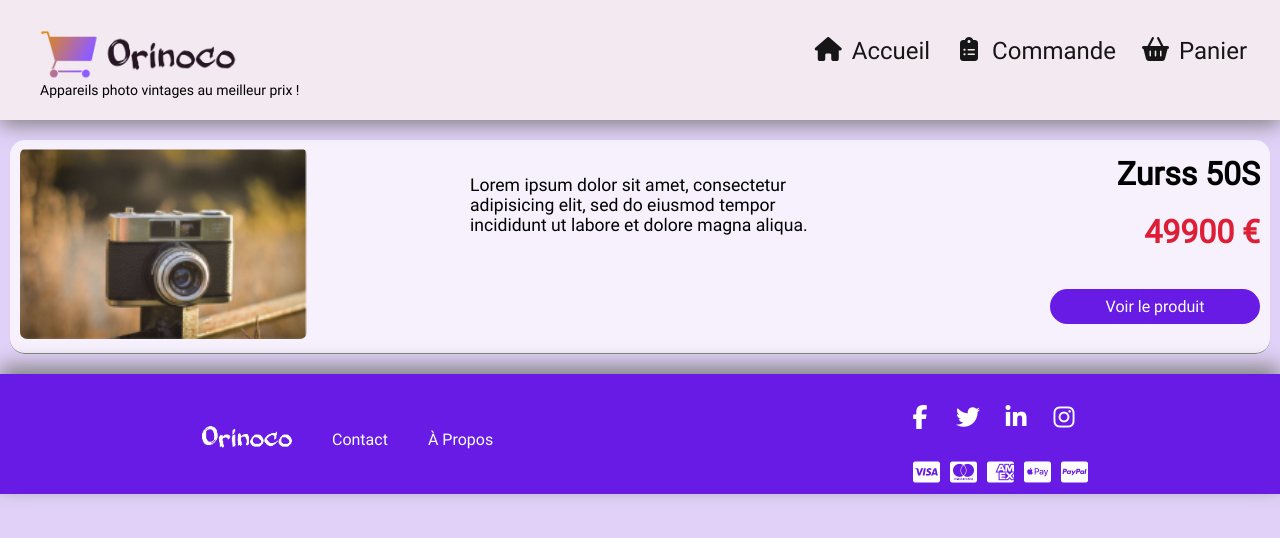
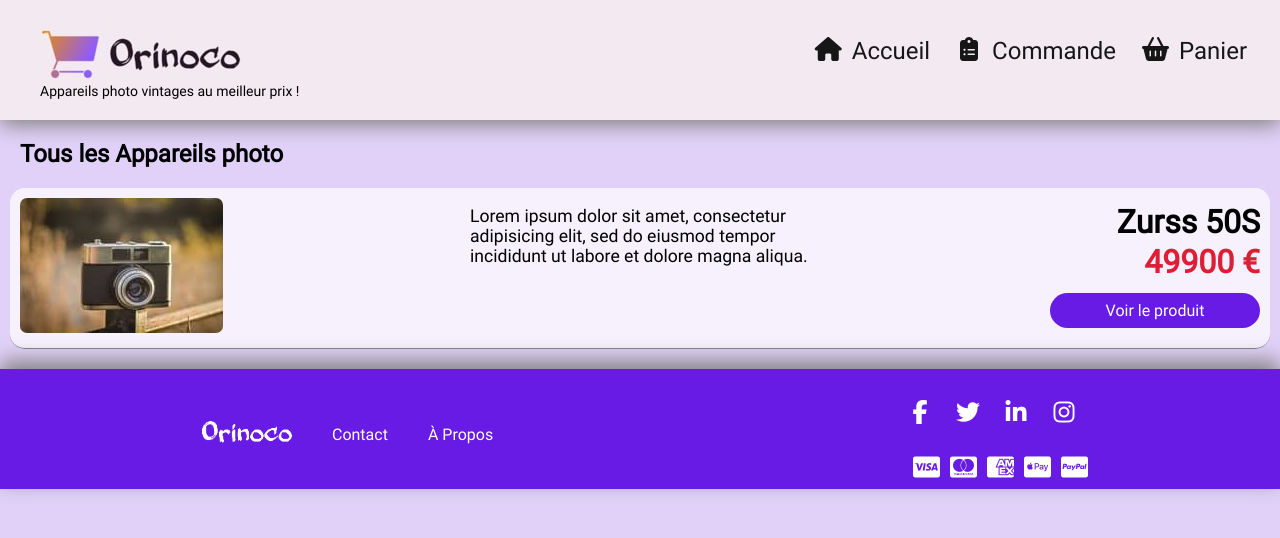
Before and after one commit to gjouet83/Orinoco-P5-Openclassrooms, a website: page index.html in a window 1280 px wide. Drawn offline with Linux system fonts and the light colour scheme.

Commit message:
amélioration seo, création btn.scss

```diff
--- a/index.html
+++ b/index.html
@@ -8,7 +8,8 @@
     <meta name = "description" content="Orinoco, site de e-commerce proposant à la vente des caméras et appareils photos vintages au meilleur prix." />
     <meta name="keywords" content="achat de caméras au meilleur prix, apn, appareil photo numérique vintage, e-commerce, vente en ligne" />
 
-    <link rel="preload" href="./img/logomob1.webp" as="image">
+    <link rel="preload" href="./img/logomob.jpg" as="image">
+    <link rel="preload" href="./img/vcam_1_thumbnail.jpg" as="image">
     <link rel="preload" href="./fonts/Roboto-Regular.ttf" crossorigin="anonymous" as="font">
     <link rel="preload" href="./css/style.min.css" as="style">
 
@@ -24,7 +25,9 @@
         <a class="header__nav__btnMenuOpen" href="#menu" aria-label="menu" >
           <i class="fas fa-bars"></i>
         </a>
-        <span class="header__nav__describ">MENU</span>
+        <span class="header__nav__describ">
+          MENU
+        </span>
         <div class="header__nav__menu" id="menu">
           <ul class="header__nav__menu__list">
             <li>
@@ -55,7 +58,12 @@
       </nav>
       <div class="header__logo">
         <a href="index.html">
-          <img src="./img/logomob1.webp" width="200" height="91" alt="logo du site composé d'un caddie à gauche suivi Orinoco en toutes lettres">
+          <img
+            src="./img/logomob.jpg"
+            width="204"
+            height="92"
+            alt="logo du site composé d'un caddie à gauche suivi Orinoco en toutes lettres"
+          >
         </a>
         <h1 class="header__logo__title">
           Appareils photo vintages au meilleur prix !
@@ -63,38 +71,49 @@
       </div>
     </header>
     <main class="index">
-
-
-
-      <div class="index__element">
-        <h2 class="index__element__name">
+      <section class="index__productList">
+        <h2 class="index__productList__title">
+          Tous les Appareils photo
+        </h2>
+        <div class="index__productList__element" id="productsList">
+          <h3 class="index__productList__element__name">
             Zurss 50S
-        </h2>
-        <div class="index__element__picture">
+          </h3>
+          <div class="index__productList__element__picture">
             <figure>
-            <img src="./img/vcam_1_thumbnail.webp" width= "201" height= "134" alt="">
+              <img
+                src="./img/vcam_1_thumbnail.jpg"
+                width= "203"
+                height= "135"
+                alt="appareil photo Zurss 50s"
+              >
             </figure>
           </div>
-        <div class="index__element__description">
+          <div class="index__productList__element__description">
             <p>
               Lorem ipsum dolor sit amet, consectetur adipisicing elit, sed do eiusmod tempor incididunt ut labore et dolore magna aliqua.
             </p>
           </div>
-        <div class="index__element__price">
-          <span class="index__element__price__value">49900 €</span>
+          <div class="index__productList__element__price">
+            <span class="index__productList__element__price__value">
+              49900 €
+            </span>
           </div>
-        <a class="index__element__viewProduct" href="./product.html">
+          <a class="index__productList__element__viewProduct btn" href="./product.html">
             Voir le produit
           </a>
         </div>
-
-
-
+      </section>
     </main>
     <footer class="footer">
       <ul class="footer__list">
         <li class="footer__list__logo">
-          <img src="./img/logowhite.png" width="90" height="22" alt="logo du site">
+          <img
+            src="./img/logowhite.png"
+            width="90"
+            height="22"
+            alt="logo du site"
+          >
         </li>
         <li>
           <a class="footer__list__elements" href="#">
--- /dev/null
+++ b/sass/components/_btn.scss
@@ -0,0 +1,11 @@
+.btn {
+    @include font-color ($backgrounddark);
+    text-align: center;
+    border-radius: 25px;
+    background-color: $secondaryColor;
+    transition: all 400ms;
+    &:focus, &:hover {
+        box-shadow: 0px 2px 2px grey;
+        opacity: 60%;
+    }
+}
--- a/sass/layouts/_header.scss
+++ b/sass/layouts/_header.scss
@@ -93,6 +93,7 @@
 						margin-left: 20px;
 						padding: 5px 3px 20px 3px;
 						border-bottom: 3px solid transparent;
+						transition: all 200ms;
 						&:hover {
 							border-bottom: 3px solid $secondaryColor;
 						}
--- a/sass/pages/_index.scss
+++ b/sass/pages/_index.scss
@@ -1,10 +1,11 @@
 .index {
-    display: flex;
-    flex-wrap: wrap;
-    justify-content: space-around;
     @media all and (min-width: 768px){
         margin-left: 8vw;
         margin-right: 8vw;
+    }
+    &__productList {
+        &__title {
+            padding-left: 20px;
         }
         &__element {
             position: relative;
@@ -45,10 +46,7 @@
                 }
                 img {
                     border-radius: 7px;
-                @media all and (min-width: 768px) {
-                    width: 70%;
-                    height: 70%;
-                }
+                    object-fit: cover;
                 }
             }
             &__description {
@@ -79,18 +77,10 @@
                 }
             }
             &__viewProduct {
-            @include font-color ($backgrounddark);
                 grid-column: 1 / 3;
                 grid-row: 4;
                 line-height: 35px;
-            text-align: center;
                 margin: 10px 10px 10px 10px;
-            border-radius: 25px;
-            background-color: $secondaryColor;
-            &:focus {
-                box-shadow: 0px 2px 2px grey;
-                opacity: 60%;
-            }
                 @media all and (min-width: 768px) {
                     width: 50%;
                     margin-left: auto;
@@ -100,3 +90,5 @@
             }
         }
     }
+
+}
--- a/sass/style.scss
+++ b/sass/style.scss
@@ -2,4 +2,5 @@
 @import "./utils/variables";
 @import "./utils/mixins";
 @import "./utils/keyframes";
+@import "./components/btn";
 @import "./layouts/layout";
```
Also changed, not shown: basket.html (+17 -4 lines), order.html (+17 -4 lines), product.html (+17 -4 lines), css/style.min.css, img/logomob.jpg (added), img/logomob.png (deleted), img/logomob1.webp (deleted), img/logomobold.png (added), img/logowide.png, img/logowideold.png (added), img/old.jpg (added), img/vcam_1_thumbnail.jpg (added), img/vcam_1_thumbnail.webp (deleted), img/webp-net-resizeimage.jpg (added), 1 other file. Lines whose indentation alone changed are shown as unchanged.
